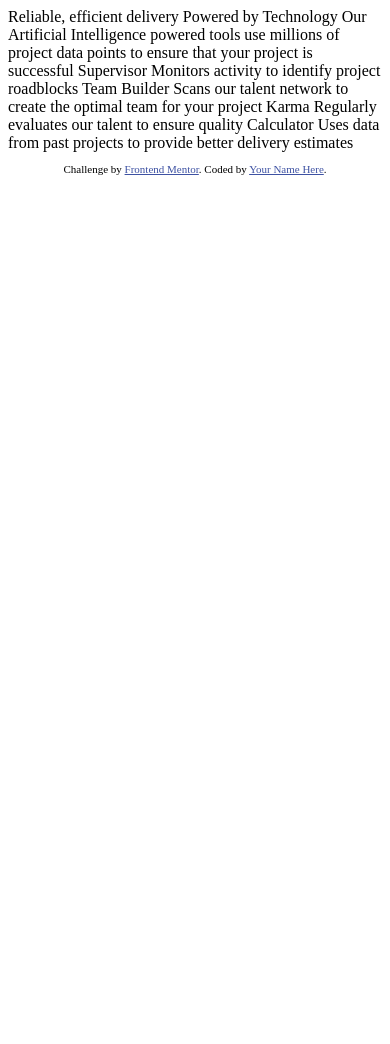
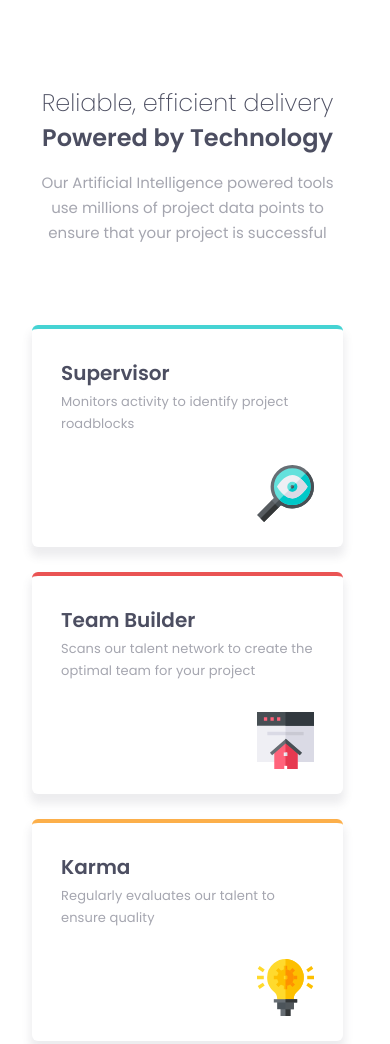
Before and after one commit to ePaulo/four-card-feature-section, a plain HTML site: page index.html in a window 390 px wide. Shown: the top 1044 px of the page. Before the commit the page ends 844 px from the top, so only its background shows below. Drawn offline with Linux system fonts and the light colour scheme.

Commit message:
mobile design styling

```diff
--- a/index.html
+++ b/index.html
@@ -1,44 +1,72 @@
 <!DOCTYPE html>
 <html lang="en">
   <head>
-  <meta charset="UTF-8">
-  <meta name="viewport" content="width=device-width, initial-scale=1.0"> <!-- displays site properly based on user's device -->
+    <meta charset="UTF-8" />
+    <meta name="viewport" content="width=device-width, initial-scale=1.0" />
 
-  <link rel="icon" type="image/png" sizes="32x32" href="./images/favicon-32x32.png">
+    <link
+      rel="icon"
+      type="image/png"
+      sizes="32x32"
+      href="./images/favicon-32x32.png"
+    />
+    <link rel="preconnect" href="https://fonts.googleapis.com" />
+    <link rel="preconnect" href="https://fonts.gstatic.com" crossorigin />
+    <link
+      href="https://fonts.googleapis.com/css2?family=Poppins:wght@200;400;600&display=swap"
+      rel="stylesheet"
+    />
+    <link rel="stylesheet" href="styles.css" />
 
     <title>Frontend Mentor | Four card feature section</title>
-
-  <!-- Feel free to remove these styles or customise in your own stylesheet 👍 -->
-  <style>
-    .attribution { font-size: 11px; text-align: center; }
-    .attribution a { color: hsl(228, 45%, 44%); }
-  </style>
   </head>
   <body>
+    <div class="container">
+      <header>
+        <h1>
+          <span class="line-1">Reliable, efficient delivery</span><br />
+          <span class="line-2">Powered by Technology</span>
+        </h1>
+        <p>
+          Our Artificial Intelligence powered tools use millions of project data
+          points to ensure that your project is successful
+        </p>
+      </header>
 
-  Reliable, efficient delivery
-  Powered by Technology
-
-  Our Artificial Intelligence powered tools use millions of project data points
-  to ensure that your project is successful
-
-  Supervisor
-  Monitors activity to identify project roadblocks
-
-  Team Builder
+      <main class="cards">
+        <section class="card" id="card-1">
+          <h2>Supervisor</h2>
+          <p>Monitors activity to identify project roadblocks</p>
+          <img src="./images/icon-supervisor.svg" alt="Supervisor icon" />
+        </section>
+        <section class="card" id="card-2">
+          <h2>Team Builder</h2>
+          <p>
             Scans our talent network to create the optimal team for your project
-
-  Karma
-  Regularly evaluates our talent to ensure quality
-
-  Calculator
+          </p>
+          <img src="./images/icon-team-builder.svg" alt="Team Builder icon" />
+        </section>
+        <section class="card" id="card-3">
+          <h2>Karma</h2>
+          <p>Regularly evaluates our talent to ensure quality</p>
+          <img src="./images/icon-karma.svg" alt="Karma icon" />
+        </section>
+        <section class="card" id="card-4">
+          <h2>Calculator</h2>
+          <p>
             Uses data from past projects to provide better delivery estimates
-
+          </p>
+          <img src="./images/icon-calculator.svg" alt="Calculator icon" />
+        </section>
+      </main>
+    </div>
 
     <footer>
       <p class="attribution">
-      Challenge by <a href="https://www.frontendmentor.io?ref=challenge" target="_blank">Frontend Mentor</a>.
-      Coded by <a href="#">Your Name Here</a>.
+        Challenge by
+        <a href="https://www.frontendmentor.io?ref=challenge" target="_blank"
+          >Frontend Mentor</a
+        >. Coded by Paul O.
       </p>
     </footer>
   </body>
--- /dev/null
+++ b/styles.css
@@ -0,0 +1,134 @@
+*,
+*::before,
+*::after {
+  margin: 0;
+  padding: 0;
+  box-sizing: border-box;
+  /* outline: 1px dashed red; */
+}
+
+:root {
+  font-size: 62.5%;
+
+  /* color variables */
+  --color-primary-cyan: hsl(180, 62%, 55%);
+  --color-primary-orange: hsl(34, 97%, 64%);
+  --color-primary-red: hsl(0, 78%, 62%);
+  --color-primary-blue: hsl(212, 86%, 64%);
+
+  --color-neutral-very-dark-blue: hsl(234, 12%, 34%);
+  --color-neutral-grayish-blue: hsl(229, 6%, 66%);
+  --color-neutral-very-light-gray: hsl(0, 0%, 98%);
+}
+
+body {
+  background-color: white;
+  color: var(--color-neutral-very-dark-blue);
+
+  /* default font styles */
+  font-family: 'Poppins', sans-serif;
+  font-weight: 400;
+}
+
+div.container {
+  max-width: 1440px;
+  min-width: 375px;
+  margin: 8.5rem auto 4rem;
+  padding: 0 3.2rem;
+
+  header {
+    width: 311px;
+    margin-bottom: 6rem;
+
+    h1 {
+      font-size: 2.4rem;
+      text-align: center;
+
+      span.line-1 {
+        font-weight: 200;
+      }
+
+      span.line-2 {
+        font-weight: 600;
+      }
+    }
+
+    p {
+      margin-top: 1em;
+      font-size: 1.5rem;
+      line-height: 1.67;
+      text-align: center;
+      opacity: 0.5;
+    }
+  }
+
+  main.cards {
+    display: grid;
+    grid-template-columns: repeat(auto-fill, minmax(300px, 1fr));
+    gap: 2rem;
+    padding: 2rem 0;
+
+    section.card {
+      position: relative;
+      width: 311px;
+      height: 222px;
+      margin-bottom: 0.5em;
+      padding: 2.9rem;
+      border-radius: 6px;
+      border-top-width: 4px;
+      border-top-style: solid;
+      box-shadow: 0 8px 8px 2px hsla(234, 12%, 34%, 0.1);
+
+      h2 {
+        font-size: 2rem;
+        font-weight: 600;
+      }
+
+      p {
+        margin-top: 0.25em;
+        font-size: 1.3rem;
+        line-height: 1.7;
+        letter-spacing: 0.1px;
+        opacity: 0.5;
+      }
+
+      img {
+        width: 57px;
+        height: 57px;
+        align-self: flex-end;
+        position: absolute;
+        bottom: 2.5rem;
+        right: 2.9rem;
+      }
+    }
+
+    section#card-1 {
+      border-top-color: var(--color-primary-cyan);
+    }
+
+    section#card-2 {
+      border-top-color: var(--color-primary-red);
+    }
+
+    section#card-3 {
+      border-top-color: var(--color-primary-orange);
+    }
+
+    section#card-4 {
+      border-top-color: var(--color-primary-blue);
+    }
+  }
+}
+
+footer {
+  margin-bottom: 1em;
+
+  p.attribution {
+    font-size: 11px;
+    text-align: center;
+
+    a {
+      color: hsl(228, 45%, 44%);
+    }
+  }
+}
```
Lines whose indentation alone changed are shown as unchanged.
